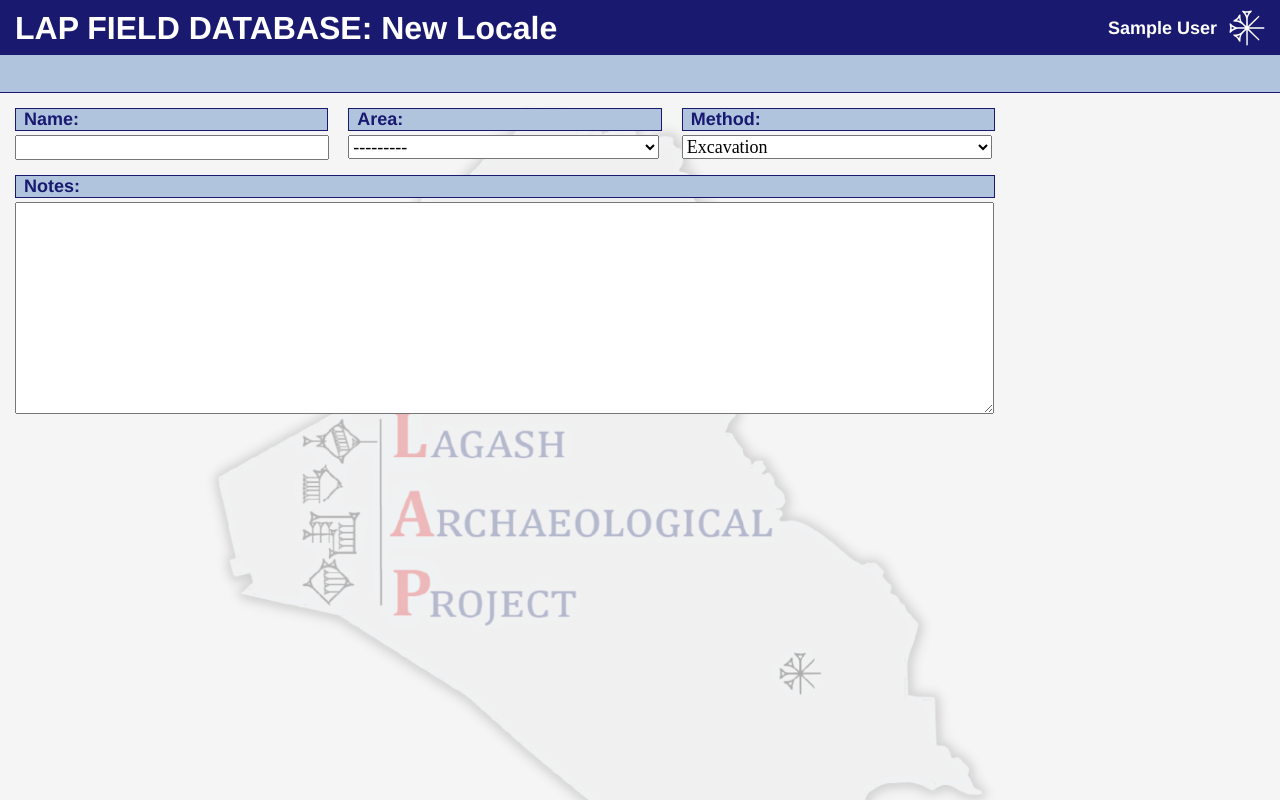
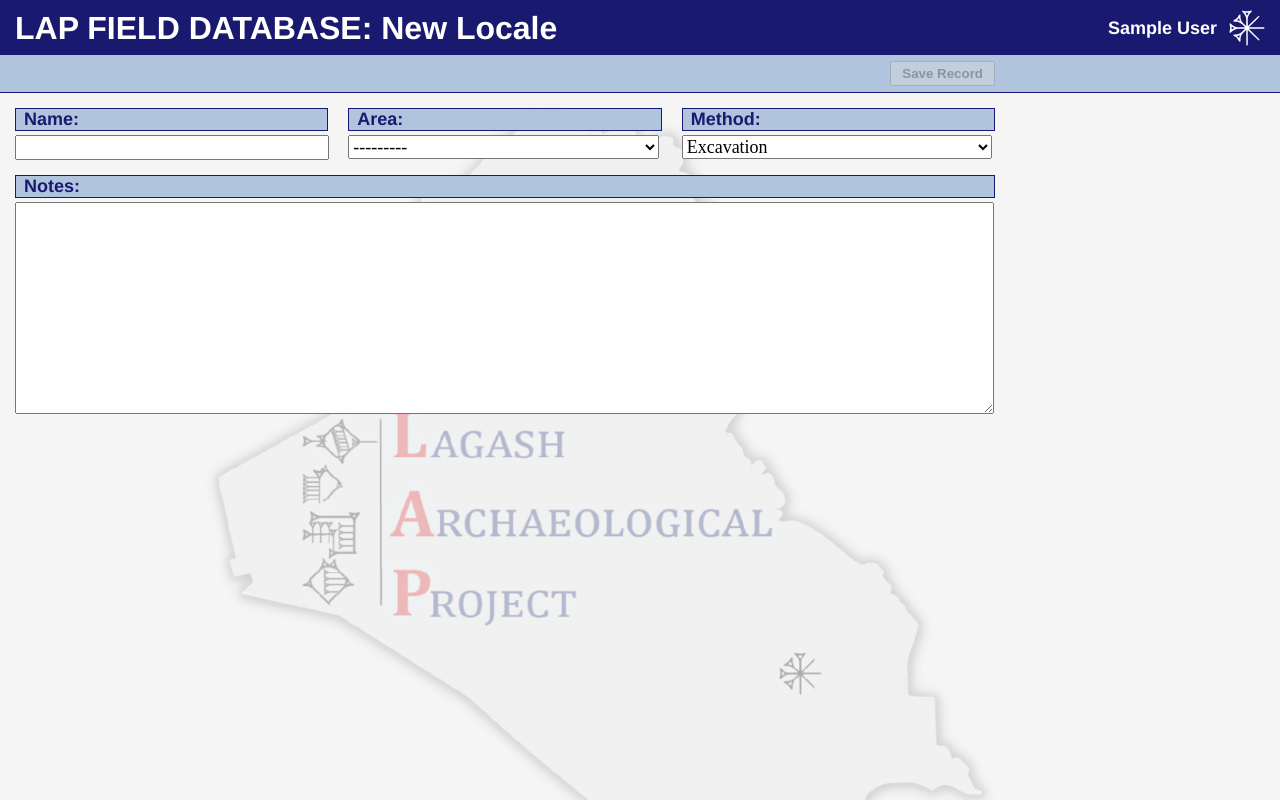
Before and after one commit to Lugal-PCZ/lap-field-database, a Django app: page /locale/new/ in a window 1280 px wide. Run offline with Django 5.2, Linux system fonts and the light colour scheme; a user stored in the database is signed in; tables that the repository leaves empty hold one stand-in row (values such as "Sample post"); parts of the project's set-up code (start-up, migrations or seed data) failed here and were passed over.

Commit message:
Basic implementation of edit and save buttons on detail views.

```diff
--- a/contexts/forms.py
+++ b/contexts/forms.py
@@ -4,6 +4,17 @@ from django.contrib import admin
 from django.contrib.admin.widgets import AutocompleteSelect
 
 from .models import Locale, Lot, SU
+
+
+def _update_field_behavior(readonly, ref):
+    if readonly:
+        for eachfield in ref.Meta.fields:
+            ref.fields[eachfield].widget.attrs.update({"readonly": True, "onchange": "form.reset()"})
+    else:
+        for eachfield in ref.Meta.fields:
+            ref.fields[eachfield].widget.attrs.update(
+                {"onchange": "document.getElementById('savebutton').disabled=false"}
+            )
 
 
 class LocaleForm(forms.ModelForm):
@@ -19,9 +30,7 @@ class LocaleForm(forms.ModelForm):
     def __init__(self, *args, readonly=False, **kwargs):
         super(LocaleForm, self).__init__(*args, **kwargs)
         self.fields["name"].widget.attrs["formname"] = "locale"
-        if readonly:
-            for eachfield in self.Meta.fields:
-                self.fields[eachfield].widget.attrs.update({"readonly": True})
+        _update_field_behavior(readonly, self)
 
 
 class SUForm(forms.ModelForm):
@@ -69,12 +78,7 @@ class SUForm(forms.ModelForm):
     def __init__(self, *args, readonly=False, **kwargs):
         super(SUForm, self).__init__(*args, **kwargs)
         self.fields["number"].widget.attrs["formname"] = "su"
-        if readonly:
-            for eachfield in self.Meta.fields:
-                self.fields[eachfield].widget.attrs.update(
-                    {"readonly": True, "onchange": "form.reset()"}
-                )
-            self.fields["locale"].disabled = True
+        _update_field_behavior(readonly, self)
 
 
 class LotForm(forms.ModelForm):
@@ -100,9 +104,4 @@ class LotForm(forms.ModelForm):
     def __init__(self, *args, readonly=False, **kwargs):
         super(LotForm, self).__init__(*args, **kwargs)
         self.fields["number"].widget.attrs["formname"] = "lot"
-        if readonly:
-            for eachfield in self.Meta.fields:
-                self.fields[eachfield].widget.attrs.update(
-                    {"readonly": True, "onchange": "form.reset()"}
-                )
-            self.fields["su"].disabled = True
+        _update_field_behavior(readonly, self)
--- a/contexts/templates/contexts/detail.html
+++ b/contexts/templates/contexts/detail.html
@@ -1,11 +1,7 @@
 {% extends "base.html" %}
 
 {% block content %}
-    {% if user.is_authenticated %}
     <form id="detail" method="post">
-    {% else %}
-    <form id="detail" method="get">
-    {% endif %}
     {{ form }}
     </form>
 {% endblock %}
--- a/static/styles.css
+++ b/static/styles.css
@@ -157,6 +157,17 @@ dd>div.voided {
 #filters select {
     margin-left: 3px;
     width: 25ex;
+}
+
+#subheadspacer {
+    width: 980px;
+}
+
+#editbutton,
+#savebutton {
+    float: right;
+    padding: 3px 10px;
+    font-weight: bold;
 }
 
 #mainmenu {
--- a/templates/base.html
+++ b/templates/base.html
@@ -38,8 +38,16 @@
                 {% endfor %}
                 <b>]</b></span>
             {% endif %}
-        {% else %}
-            &nbsp;
+        {% elif user.is_authenticated and request.path != "/" %}
+            <span id="subheadspacer">
+                {% if "/edit/" in request.path %}
+                <button id="savebutton" form="detail" disabled>Save Changes</button>
+                {% elif "/new/" in request.path %}
+                <button id="savebutton" form="detail" disabled>Save Record</button>
+                {% else %}
+                <button id="editbutton" onclick="window.open('{{ request.path }}edit/', '_self')">Edit</button>
+                {% endif %}
+            </span>
         {% endif %}
         <form id="filters" method="get">
         {% block filters %}
```
